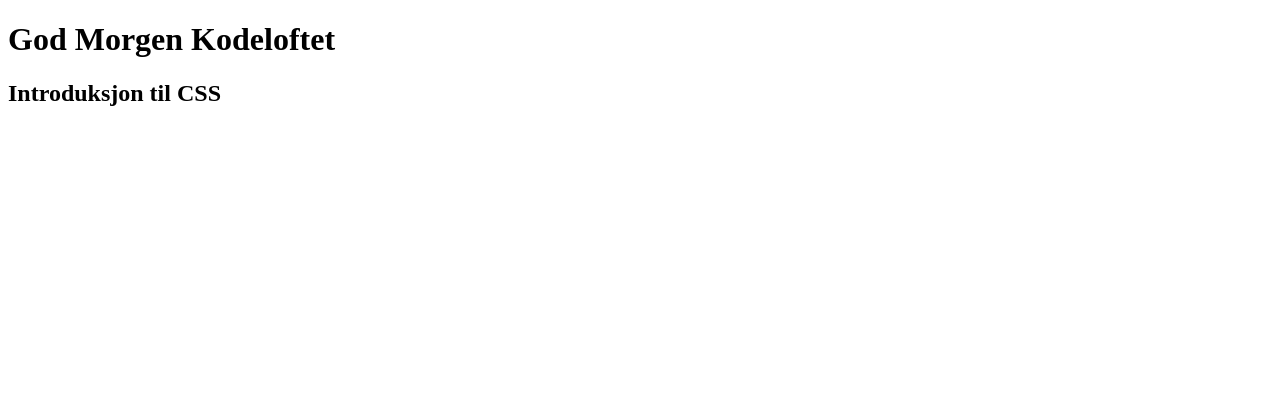
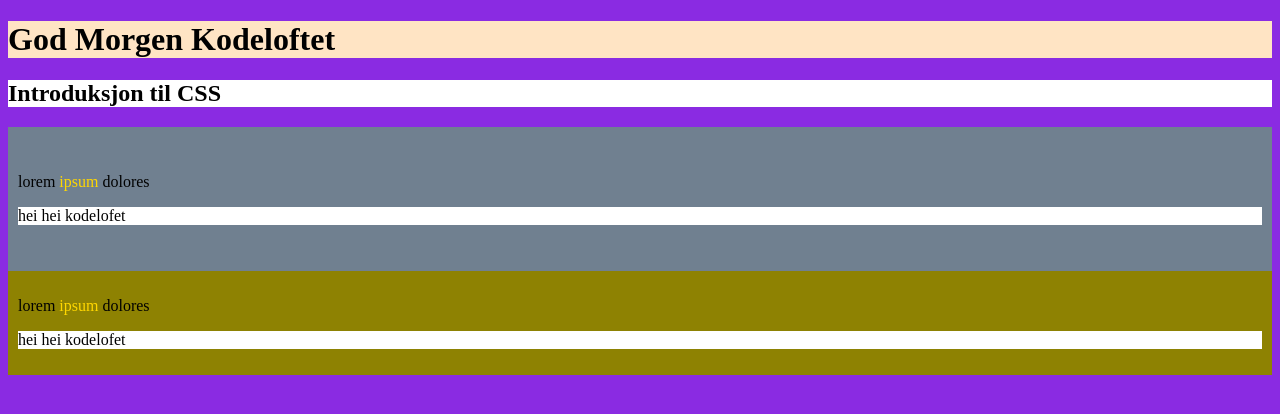
Before and after one commit to LarsGJobloop/kodeloftet-gruppe-8-intro-css, a website: page index.html in a window 1280 px wide. Drawn offline with Linux system fonts and the light colour scheme.

Commit message:
add examples for css selectors and rules

```diff
--- a/index.html
+++ b/index.html
@@ -5,11 +5,22 @@
   <meta charset="UTF-8">
   <meta name="viewport" content="width=device-width, initial-scale=1.0">
   <title>Intro CSS</title>
+  <link rel="stylesheet" href="styles.css">
 </head>
 
 <body>
   <h1>God Morgen Kodeloftet</h1>
-  <h2>Introduksjon til CSS</h2>
+  <h2 class="background-color-white">Introduksjon til CSS</h2>
+
+  <section id="welcome-section">
+    <p>lorem <span>ipsum</span> dolores</p>
+    <p class="background-color-white">hei hei kodelofet</p>
+  </section>
+
+  <section id="project-section">
+    <p>lorem <span>ipsum</span> dolores</p>
+    <p class="background-color-white">hei hei kodelofet</p>
+  </section>
 </body>
 
 </html>
--- /dev/null
+++ b/styles.css
@@ -0,0 +1,32 @@
+body {
+    background-color: blueviolet;
+}
+
+h1 {
+    background-color: bisque;
+}
+
+h2 {
+    background-color: chocolate;
+}
+
+span {
+    color: gold;
+}
+
+.background-color-white {
+    background-color: white;
+}
+
+#welcome-section {
+    background-color: slategray;
+    padding-top: 30px;
+    padding-bottom: 30px;
+    padding-left: 10px;
+    padding-right: 10px;
+}
+
+#project-section {
+    background-color: rgb(142, 130, 2);
+    padding: 10px;
+}
```
